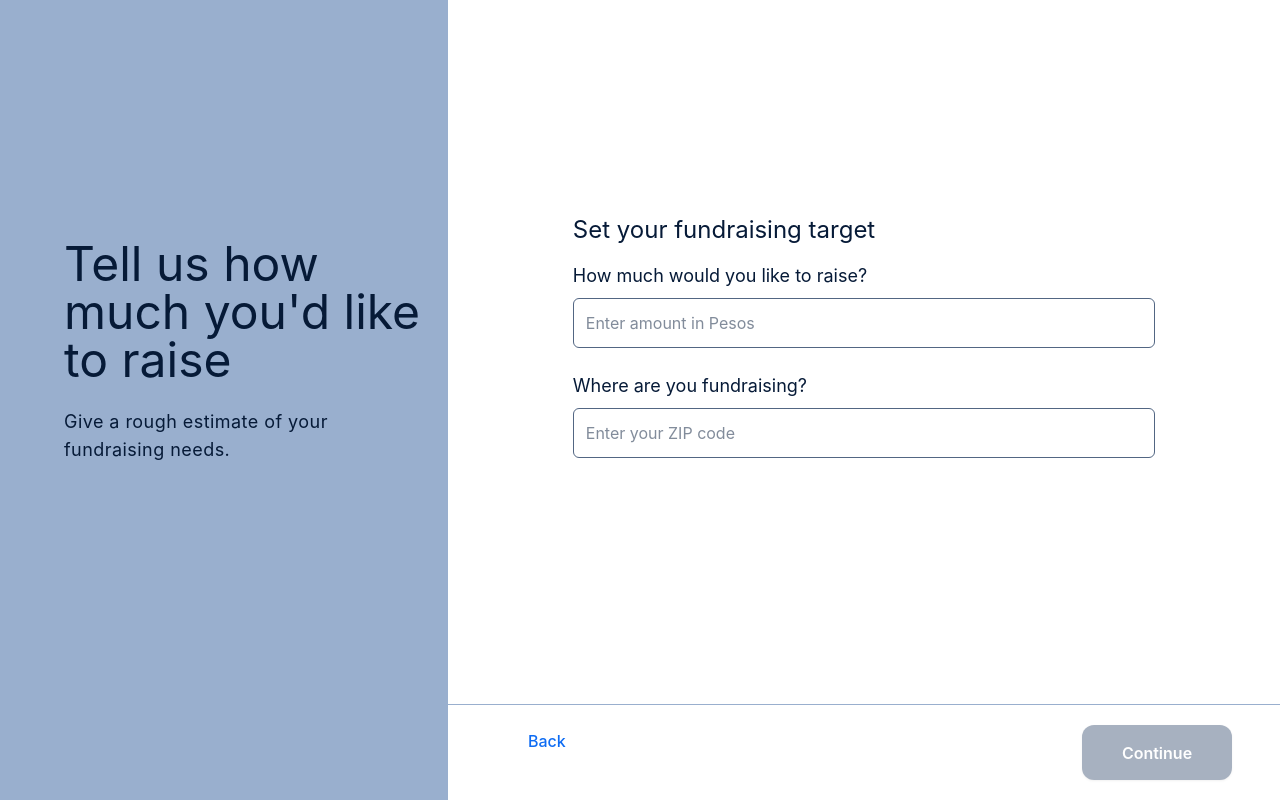
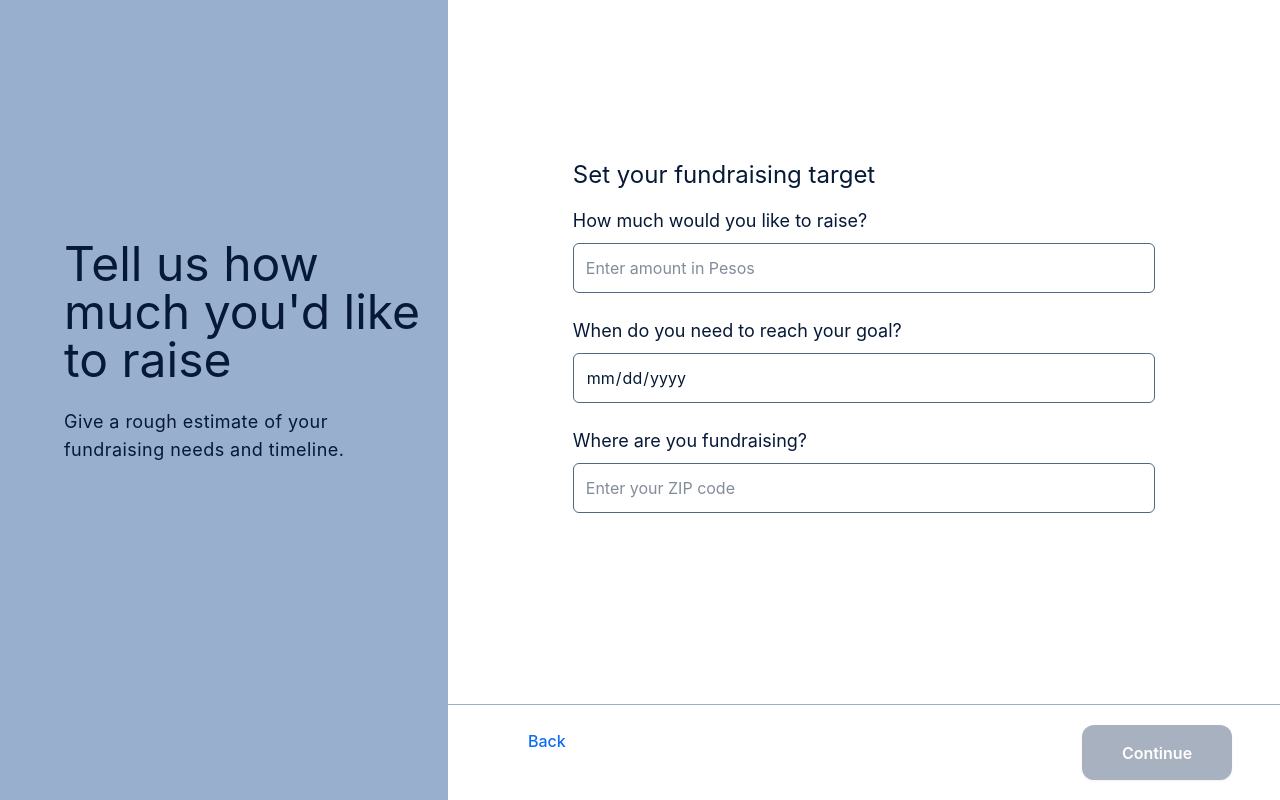
Before and after one commit to fofajardo/cmsc128-ics-astra, a Next.js app: page /projects/request/goal in a window 1280 px wide. Built offline with nearby package versions, Linux system fonts and the light colour scheme; some icons are missing.

Commit message:
styles: added target date to form and in preview page

```diff
--- a/app/(home)/projects/page.js
+++ b/app/(home)/projects/page.js
@@ -163,7 +163,7 @@ export default function ProjectsPage({ projects }) {
           <div className="flex flex-col md:flex-row md:justify-between md:items-center mb-8 gap-4">
             <h2 className="font-h2">Fund the future of technology</h2>
 
-            {/* Search and Filter - Responsive */}
+            {/* Search and Filter*/}
             <div className="flex flex-col sm:flex-row gap-3 w-full md:w-auto">
               <div className="relative flex-grow">
                 <input
@@ -205,11 +205,11 @@ export default function ProjectsPage({ projects }) {
 
           {filteredProjects.length > 0 ? (
             <>
-              {/* Dynamic Grid - adapts to content and screen size */}
+              {/* Dynamic Grid*/}
               <div
                 className="grid grid-cols-1 sm:grid-cols-2 lg:grid-cols-3 gap-4 md:gap-6 lg:gap-8"
                 style={{
-                  gridAutoRows: "1fr", // Ensures equal height rows
+                  gridAutoRows: "1fr",
                 }}
               >
                 {filteredProjects.slice(0, visibleCount).map((project) => (
@@ -260,7 +260,7 @@ export default function ProjectsPage({ projects }) {
             </div>
           )}
 
-          {/* See More Button - Dynamic count */}
+          {/* See More Button */}
           {visibleCount < filteredProjects.length && (
             <div className="flex justify-center mt-6">
               <button
@@ -275,7 +275,7 @@ export default function ProjectsPage({ projects }) {
             </div>
           )}
 
-          {/* Add this to the useEffect in your component to handle resize */}
+          {/*to handle resizing*/}
           <script
             dangerouslySetInnerHTML={{
               __html: `
@@ -328,7 +328,7 @@ export default function ProjectsPage({ projects }) {
         </div>
       </section>
 
-      {/* Why Your Support Matters (unchanged) */}
+      {/* Why Your Support Matters*/}
       <section className="bg-astralightgray pt-20 pb-40 px-4 text-center">
         <h2 className="font-h2 mb-2 text-astrablack">
           Why Your Support Matters
@@ -377,7 +377,7 @@ export default function ProjectsPage({ projects }) {
         </div>
       </section>
 
-      {/* Donation Process - Timeline Style */}
+      {/* Donation Process*/}
       <section className="bg-astrawhite pt-20 pb-40 px-4">
         <h2 className="font-h2 mb-2 text-astrablack text-center mb-12">
           Donation Process
@@ -463,7 +463,7 @@ export default function ProjectsPage({ projects }) {
         </div>
       </section>
 
-      {/* Completed Fundraisers - Dynamic Grid */}
+      {/* Completed Fundraisers*/}
       <section className="bg-astralightgray pt-20 pb-30">
         <div className="max-w-7xl mx-auto px-4 relative">
           <h2 className="font-h2 text-astrablack mb-3">
@@ -490,7 +490,7 @@ export default function ProjectsPage({ projects }) {
               />
             </button>
 
-            {/* Card Grid - Dynamic based on screen size */}
+            {/* Card Grid */}
             <div className="grid grid-cols-1 sm:grid-cols-2 lg:grid-cols-3 gap-6 transition-all duration-500 ease-in-out">
               {visibleCompletedProjects.map((project, index) => (
                 <Link
--- a/app/(home)/projects/request/details/page.js
+++ b/app/(home)/projects/request/details/page.js
@@ -18,6 +18,7 @@ const RequestFundraiserDetails = () => {
   // Retrieve previous page data
   const amount = searchParams.get('amount');
   const zipCode = searchParams.get('zipCode');
+  const targetDate = searchParams.get('targetDate');
 
   // Load data from URL parameters on component mount
   useEffect(() => {
--- a/app/(home)/projects/request/goal/page.js
+++ b/app/(home)/projects/request/goal/page.js
@@ -12,16 +12,20 @@ const RequestFundraiserGoal = () => {
   // Initialize states with URL parameters if they exist
   const [amount, setAmount] = useState("");
   const [zipCode, setZipCode] = useState("");
+  const [targetDate, setTargetDate] = useState("");
   const [amountError, setAmountError] = useState("");
   const [zipCodeError, setZipCodeError] = useState("");
+  const [targetDateError, setTargetDateError] = useState("");
 
   // Load data from URL parameters on component mount
   useEffect(() => {
     const urlAmount = searchParams.get('amount');
     const urlZipCode = searchParams.get('zipCode');
+    const urlTargetDate = searchParams.get('targetDate');
 
     if (urlAmount) setAmount(urlAmount);
     if (urlZipCode) setZipCode(urlZipCode);
+    if (urlTargetDate) setTargetDate(urlTargetDate);
   }, [searchParams]);
 
   // Update URL without navigation whenever values change
@@ -65,15 +69,30 @@ const RequestFundraiserGoal = () => {
     }
   };
 
-  // Check if both fields are valid and filled
-  const isFormValid = amount && zipCode && !amountError && !zipCodeError;
+  // Handle target date input change
+  const handleTargetDateChange = (e) => {
+    const value = e.target.value;
+    setTargetDate(value);
+    updateUrlParams('targetDate', value);
 
+    // Validate date is in the future
+    if (value) {
+      const selectedDate = new Date(value);
+      const today = new Date();
+      today.setHours(0, 0, 0, 0); // Reset time portion for accurate date comparison
 
-  /* Build the next page link with current form data
-  const nextPageLink = isFormValid
-    ? `/projects/request/details?amount=${amount}&zipCode=${zipCode}`
-    : '/projects/request/details';
-    */
+      if (selectedDate < today) {
+        setTargetDateError("Please select a future date");
+      } else {
+        setTargetDateError("");
+      }
+    } else {
+      setTargetDateError("");
+    }
+  };
+
+  // Check if all fields are valid and filled
+  const isFormValid = amount && zipCode && targetDate && !amountError && !zipCodeError && !targetDateError;
 
   return (
     <div className="min-h-screen w-full flex flex-col md:flex-row">
@@ -86,7 +105,7 @@ const RequestFundraiserGoal = () => {
           </h2>
           <p className="font-r text-astrablack text-left tracking-wide">
             Give a rough estimate of your <br />
-            fundraising needs.
+            fundraising needs and timeline.
           </p>
         </div>
       </div>
@@ -118,6 +137,25 @@ const RequestFundraiserGoal = () => {
                 />
                 {amountError && (
                   <p className="text-red-500 text-sm mt-1">{amountError}</p>
+                )}
+              </div>
+
+              {/* Target Date field */}
+              <div className="w-full">
+                <label className="block text-astrablack font-r mb-2">
+                  When do you need to reach your goal?
+                </label>
+                <input
+                  type="date"
+                  value={targetDate}
+                  onChange={handleTargetDateChange}
+                  min={new Date().toISOString().split('T')[0]} // Set minimum date to today
+                  className={`w-full p-3 border rounded-md ${
+                    targetDateError ? 'border-red-500' : 'border-astradarkgray'
+                  } focus:outline-none focus:ring-2 focus:ring-astraprimary`}
+                />
+                {targetDateError && (
+                  <p className="text-red-500 text-sm mt-1">{targetDateError}</p>
                 )}
               </div>
 
--- a/app/(home)/projects/request/preview/page.js
+++ b/app/(home)/projects/request/preview/page.js
@@ -12,12 +12,13 @@ const FundraiserConfirmPage = () => {
   const [isSubmitting, setIsSubmitting] = useState(false);
   const [photoUrl, setPhotoUrl] = useState(null);
 
-  // DUMMY DATA - for preview purposes
+  //dummy data for the fundraiser preview
   const dummyData = {
     title: "Help Build a New Community Library",
     description: "Our neighborhood has been without a library for over 5 years after the old one was damaged in a storm. We're raising funds to build a new community library that will serve as an educational hub for children and adults alike.\n\nThe funds will go toward purchasing books, computers, and essential furniture. Any additional funds will be used for educational programs and workshops.\n\nYour support means everything to our community. Together, we can create a space where learning thrives!",
     zipCode: "12345",
     amount: "150000",
+    targetDate: "2025-12-31",
     photoUrl: "https://images.unsplash.com/photo-1507842217343-583bb7270b66?ixlib=rb-1.2.1&auto=format&fit=crop&w=1000&q=80"
   };
 
@@ -26,9 +27,11 @@ const FundraiserConfirmPage = () => {
   const description = searchParams.get("description") || dummyData.description;
   const zipCode = searchParams.get("zipCode") || dummyData.zipCode;
   const amount = searchParams.get("amount") || dummyData.amount;
+  const targetDate = searchParams.get("targetDate") || dummyData.targetDate;
 
   // Safe sessionStorage access in useEffect to avoid SSR issues
   useEffect(() => {
+    // Only access sessionStorage in the browser environment
     if (typeof window !== 'undefined') {
       const storedPhotoUrl = sessionStorage.getItem("fundraiserPhotoPreview");
       setPhotoUrl(storedPhotoUrl || dummyData.photoUrl);
@@ -41,7 +44,8 @@ const FundraiserConfirmPage = () => {
     setIsSubmitting(true);
 
     try {
-      // Sample code for backend submission (to be implemented by backend developer)
+      //code for backend API call to submit the fundraiser
+
 
       // Simulate API call with timeout
       await new Promise(resolve => setTimeout(resolve, 1500));
@@ -68,6 +72,17 @@ const FundraiserConfirmPage = () => {
     return new Intl.NumberFormat('en-PH').format(value);
   };
 
+  // Format date to be more user-friendly
+  const formatDate = (dateString) => {
+    if (!dateString) return '';
+    const date = new Date(dateString);
+    return date.toLocaleDateString('en-US', {
+      year: 'numeric',
+      month: 'long',
+      day: 'numeric'
+    });
+  };
+
   return (
     <div className="min-h-screen w-full flex flex-col bg-astrawhite">
       {/* Header */}
@@ -80,9 +95,10 @@ const FundraiserConfirmPage = () => {
         </p>
       </div>
 
-      {/* Main content */}
+      {/*Main content*/}
       <div className="flex-grow p-6 md:p-12">
         <div className="max-w-6xl mx-auto bg-white rounded-xl shadow-md overflow-hidden">
+          {/* Preview header that mimics how the fundraiser will look */}
           <div className="bg-gradient-to-r from-astraprimary to-astrablue h-16"></div>
 
           <div className="p-6 md:p-8">
@@ -121,6 +137,12 @@ const FundraiserConfirmPage = () => {
                   <div>
                     <h2 className="text-lg font-semibold text-astrablack">Location</h2>
                     <p className="text-astradarkgray">ZIP Code: {zipCode}</p>
+                  </div>
+
+                  {/* Added Target Date section */}
+                  <div>
+                    <h2 className="text-lg font-semibold text-astrablack">Target Date</h2>
+                    <p className="text-astradarkgray">{formatDate(targetDate)}</p>
                   </div>
                 </div>
               </div>
```
